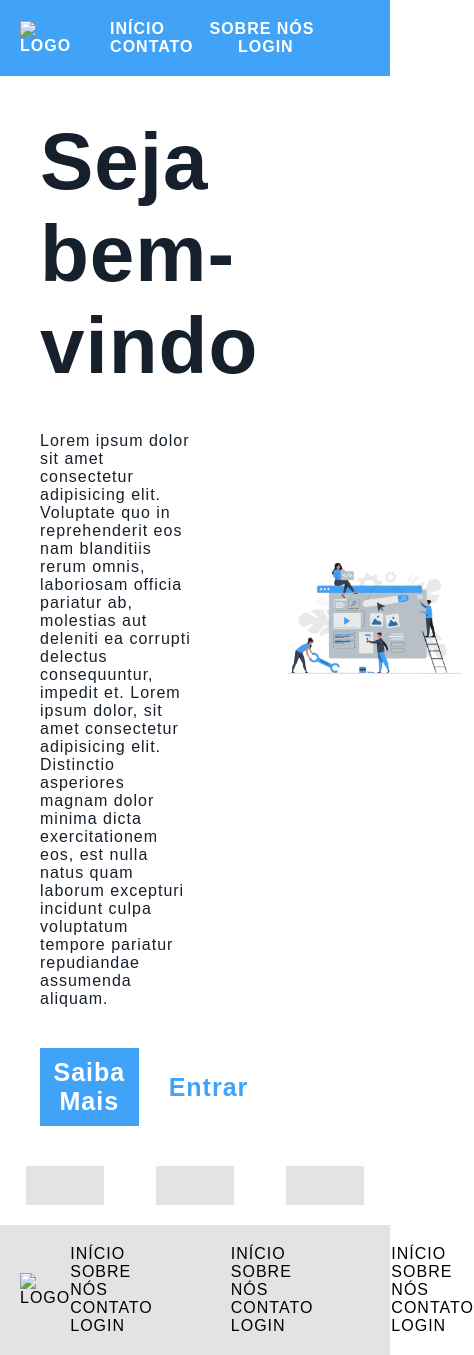
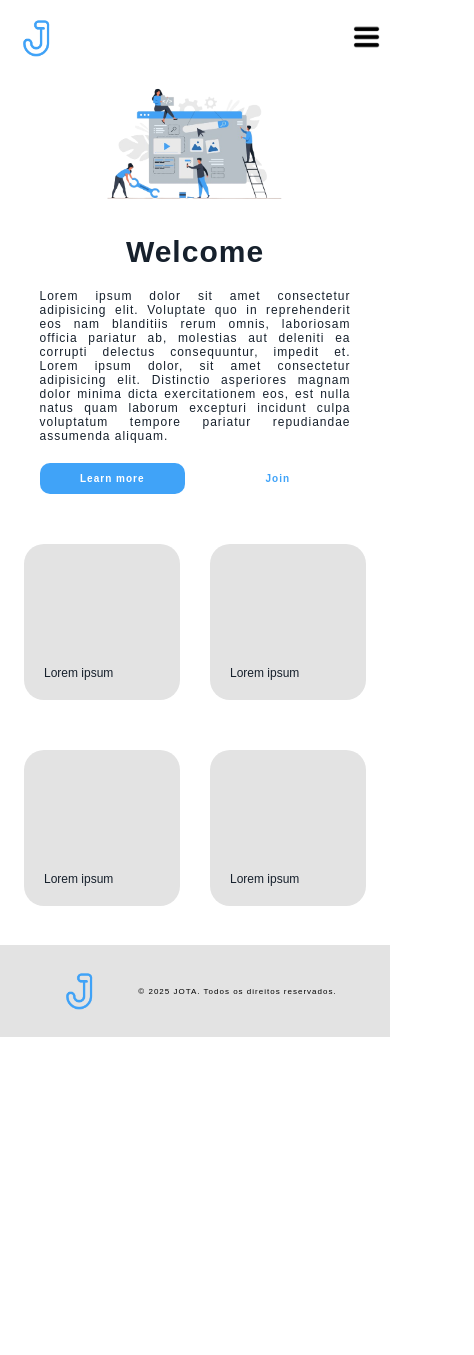
Before and after one commit to jot4jj/formativa, a plain HTML site: page formativa/index.html in a window 390 px wide. Shown: the whole page, 474 px wide, since content can reach past the window. After the commit the page ends 1037 px from the top, so only its background shows below. Drawn offline with Linux system fonts and the light colour scheme.

Commit message:
Add files via upload

```diff
--- a/formativa/index.html
+++ b/formativa/index.html
@@ -11,71 +11,70 @@
 
         <div class="header">
 
-            <div class="logo"> <img src="" alt="LOGO"> </div>
+            <div class="logo"> <img src="imgs/logo-removebg-preview.png" alt="LOGO"> </div>
 
-            <div class="links">
+            <div class="links-desk">
                 <ul>
-                    <li><a href="#">INÍCIO</a></li>
-                    <li><a href="#">SOBRE NÓS</a></li>
-                    <li><a href="#">CONTATO</a></li>
-                    <li><a href="#">LOGIN</a></li>
+                    <li><a href="#">Home</a></li>
+                    <li><a href="#">About us</a></li>
+                    <li><a href="#">Contact</a></li>
+                    <li><a href="#" id="login">Login</a></li>
                 </ul>
             </div>
 
+            <div id="menu">
+
+                <input type="checkbox" class="menu-check" id="menu-check">
+
+                <label for="menu-check" class="menu-icon">
+                    <img src="imgs/menu-aberto.png" alt="">
+                </label>
+
+                <nav class="menu-mob">
+                    <ul>
+                        <li><a href="#">Home</a></li>
+                        <li><a href="#">About us</a></li>
+                        <li><a href="#">Contact</a></li>
+                        <li><a href="#">Login</a></li>
+                    </ul>
+                </nav>
+
+            </div>
         </div>
 
         <div class="content">
-
-            <div class="text">
-
-                <h1>Seja bem-vindo</h1>
-                <p>Lorem ipsum dolor sit amet consectetur adipisicing elit. Voluptate quo in reprehenderit eos nam blanditiis rerum omnis, laboriosam officia pariatur ab, molestias aut deleniti ea corrupti delectus consequuntur, impedit et. Lorem ipsum dolor, sit amet consectetur adipisicing elit. Distinctio asperiores magnam dolor minima dicta exercitationem eos, est nulla natus quam laborum excepturi incidunt culpa voluptatum tempore pariatur repudiandae assumenda aliquam.</p>
-
-                <div class="buttons">
-                    <button id="btn">Saiba Mais</button>
-                    <button id="btn2">Entrar</button>
-                </div>
-
-            </div>
 
             <div>
                 <img src="imgs/image-removebg-preview.png" alt="CONTEUDO">
             </div>
 
+            <div class="text">
+
+                <h1>Welcome</h1>
+                <p>Lorem ipsum dolor sit amet consectetur adipisicing elit. Voluptate quo in reprehenderit eos nam blanditiis rerum omnis, laboriosam officia pariatur ab, molestias aut deleniti ea corrupti delectus consequuntur, impedit et. Lorem ipsum dolor, sit amet consectetur adipisicing elit. Distinctio asperiores magnam dolor minima dicta exercitationem eos, est nulla natus quam laborum excepturi incidunt culpa voluptatum tempore pariatur repudiandae assumenda aliquam.</p>
+
+                <div class="buttons">
+                    <button id="btn">Learn more</button>
+                    <button id="btn2">Join</button>
+                </div>
+
+            </div>
+
         </div>
 
         <div class="content2">
-            <div class="itens"></div>
-            <div class="itens"></div>
-            <div class="itens"></div>
+            <div class="itens"> <p>Lorem ipsum</p> </div>
+            <div class="itens"> <p>Lorem ipsum</p> </div>
+            <div class="itens"> <p>Lorem ipsum</p> </div>
+            <div class="itens"> <p>Lorem ipsum</p> </div>
         </div>
 
-        <footer class="footer">
-
-            <div class="logo"> <img src="" alt="LOGO"> </div>
-
-            <div class="links">
-                <ul>
-                    <li><a href="#">INÍCIO</a></li>
-                    <li><a href="#">SOBRE NÓS</a></li>
-                    <li><a href="#">CONTATO</a></li>
-                    <li><a href="#">LOGIN</a></li>
-                </ul>
-                <ul>
-                    <li><a href="#">INÍCIO</a></li>
-                    <li><a href="#">SOBRE NÓS</a></li>
-                    <li><a href="#">CONTATO</a></li>
-                    <li><a href="#">LOGIN</a></li>
-                </ul>
-                <ul>
-                    <li><a href="#">INÍCIO</a></li>
-                    <li><a href="#">SOBRE NÓS</a></li>
-                    <li><a href="#">CONTATO</a></li>
-                    <li><a href="#">LOGIN</a></li>
-                </ul>
-            </div>
-
-        </footer>
     </div>
+    <footer class="footer">
+        <div class="logo"> <img src="imgs/logo-removebg-preview.png" alt="LOGO"> </div>
+        <div class="links">
+            <p>© 2025 JOTA. Todos os direitos reservados.</p>
+        </div>
+    </footer>
 </body>
 </html>
--- a/formativa/style.css
+++ b/formativa/style.css
@@ -9,38 +9,81 @@ body{
     background-color: #ffffff;
 }
 
+.container{
+    margin-bottom: 10vw;
+}
+
 .header{
     display: flex;
     justify-content: space-between;
     align-items: center;
-    padding: 20px;
-    background-color: #40A3F8;
-    color: white;
-    font-weight: bold;
+    padding: 10px;
+    color: #16202C;
     letter-spacing: 1px;
+    text-align: center;
 }
 
-.header ul li a{
+.links-desk ul li a{
     text-decoration: none;
-    color: white;
+    color: #16202C;
 }
 
-.header ul li{
+.links-desk ul li{
     display: inline-flex;
     justify-content: space-evenly;
-    margin-left: 10vw;
+    margin-left: 8vw;
     cursor: pointer;
+}
+
+.links-desk li a:hover{
+    border-bottom: 3px solid #40A3F8;
+}
+
+.links-mob{
+    display: none;
+}
+
+.menu-mob{
+    display: none;
+    cursor: pointer;
+}
+
+.menu-icon img{
+    width: 3vw;
+}
+
+#menu{
+    display: none;
+}
+
+.logo{
+    padding: 20px;
+}
+
+.logo img{
+    width: 1.5vw;
+    transform: scale(2);
+}
+
+
+#login{
+    background-color: #40A3F8;
+    padding: 10px;
+    width: 100px;
+    border-radius: 10px;
+    color: white;
 }
 
 .content{
     display: flex;
     justify-content: space-around;
     align-items: center;
+    text-align: justify;
     padding: 20px;
     color: black;
 }
 
-.content .text{
+.text{
     padding: 20px;
     display: flex;
     flex-direction: column;
@@ -77,6 +120,7 @@ body{
     color: white;
     letter-spacing: 1px;
     border: none;
+    border-radius: 10px;
 }
 
 #btn2{
@@ -95,24 +139,41 @@ body{
 
 .content2{
     display: flex;
-    justify-content: space-around;
-    padding-bottom: 5vw;
+    justify-content: space-evenly;
+    margin: 10px;
 }
 
-.content2 .itens{
+.itens{
+    display: flex;
     width: 20vw;
-    height: 10vw;
+    height: 20vw;
     background-color: #e3e3e3;
+    transition: ease-in 200ms;
+    border-radius: 20px;
+    align-items: end;
+}
+
+.itens p{
+    padding: 20px;
+    font-size: 20px;
+    color: #16202C;
+}
+
+.itens:hover{
+    cursor: pointer;
+    transform: scale(1.05);
 }
 
 .footer{
     display: flex;
     justify-content: space-evenly;
+    bottom: 0;
+    width: 100%;
     align-items: center;
     padding: 20px;
     background-color: #e3e3e3;
     color: black;
-    letter-spacing: 1px;
+    font-size: 12px;
 }
 
 .footer div{
@@ -130,3 +191,192 @@ body{
     text-decoration: none;
     cursor: pointer;
 }
+
+.links{
+    display: flex;
+    flex-direction: column;
+    gap: 10px;
+    letter-spacing: 1px;
+}
+
+@media (max-width: 1000px) {
+    .itens{
+        width: 30vw;
+        height: 30vw;
+    }
+
+    .content2{
+        display: grid;
+        grid-template-columns: 0fr 0fr;
+        gap: 20px;
+    }
+    .links-desk ul li a{
+        font-size: 12px;
+    }
+
+    .links-desk ul li{
+        margin-left: 2vw;
+    }
+
+    .text h1{
+        font-size: 60px;
+    }
+
+    .text p{
+        font-size: 12px;
+    }
+
+    #btn, #btn2{
+        font-size: 15px;
+    }
+
+    .logo img{
+        width: 1vw;
+        transform: scale(3);
+    }
+
+    .footer{
+        font-size: 14px;
+    }
+
+    .links-desk{
+        display: none;
+    }
+
+    .menu-check{
+        display: none;
+    }
+
+    .menu-check:checked ~ .menu-mob {
+        display: flex;
+    }
+
+    .menu-icon {
+        display: block;
+        cursor: pointer;
+        z-index: 1;
+    }
+
+    .menu-icon img{
+        width: 5vw;
+    }
+
+    #menu {
+        display: flex;
+        flex-direction: column;
+        align-items: center;
+    }
+
+    .menu-mob{
+        width: 100vw;
+        background-color: #e3e3e3;
+        padding: 20px;
+        flex-direction: column;
+        gap: 20px;
+        position: absolute;
+        top: 8vh;
+        right: 0;
+    }
+
+    .menu-mob ul{
+        width: 100%;
+        display: flex;
+        flex-direction: column;
+        gap: 20px;
+        text-align: center;
+    }
+
+    .menu-mob ul li{
+        list-style: none;
+    }
+
+    .menu-mob ul li a{
+        color: black;
+        text-decoration: none;
+        cursor: pointer;
+    }
+}
+
+@media (max-width: 670px) {
+    .content2{
+        display: grid;
+        grid-template-columns: 0fr 0fr;
+    }
+
+    .itens{
+        width: 40vw;
+        height: 40vw;
+        transition: ease-in 200ms;
+        border-radius: 20px;
+        margin-top: 20px;
+    }
+
+    .itens p{
+        font-size: 12px;
+    }
+
+    .logo img{
+        width: 2vw;
+    }
+
+    .content{
+        flex-direction: column;
+        padding: 0;
+    }
+
+    .text{
+        width: 90%;
+        gap: 20px;
+    }
+
+    .text h1{
+        font-size: 40px;
+        text-align: center;
+    }
+
+    .text p{
+        font-size: 15px;
+        width: 100%;
+    }
+
+    .content2{
+        flex-direction: column;
+        justify-content: center;
+        gap: 30px;
+        align-items: center;
+    }
+
+    .footer{
+        font-size: 12px;
+    }
+}
+
+@media (max-width: 400px){
+    .content p{
+        font-size: 12px;
+    }
+
+    .logo img{
+        width: 3vw;
+    }
+
+    #btn, #btn2{
+        font-size: 10px;
+    }
+
+    .text h1{
+        font-size: 30px;
+    }
+
+    .footer{
+        font-size: 8px;
+    }
+
+    .menu-icon img{
+        width: 7vw;
+    }
+
+    .menu-mob{
+        top: 12vh;
+    }
+}
```
Also changed, not shown: formativa/imgs/logo-removebg-preview.png (added), formativa/imgs/menu-aberto.png (added).
